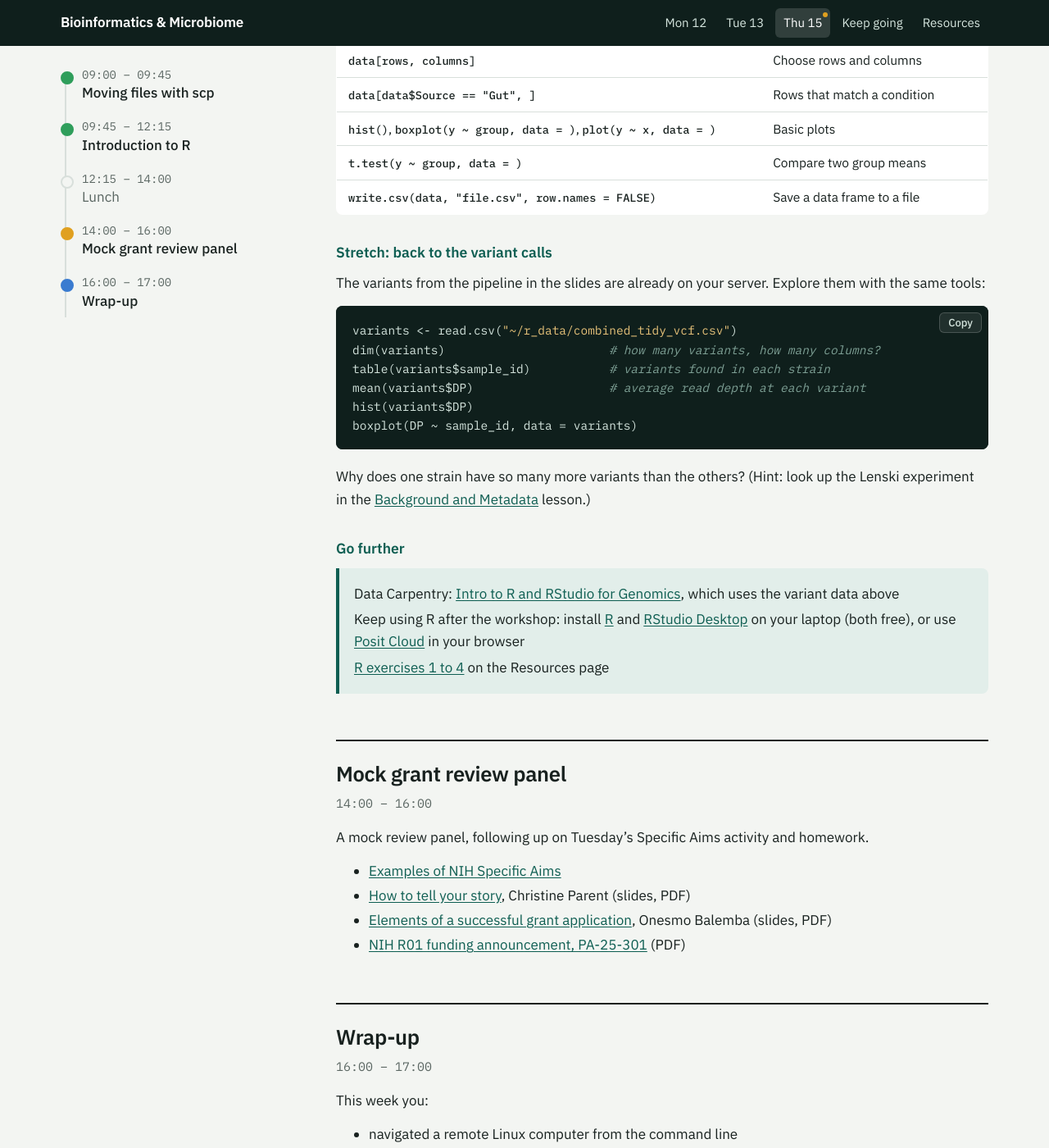
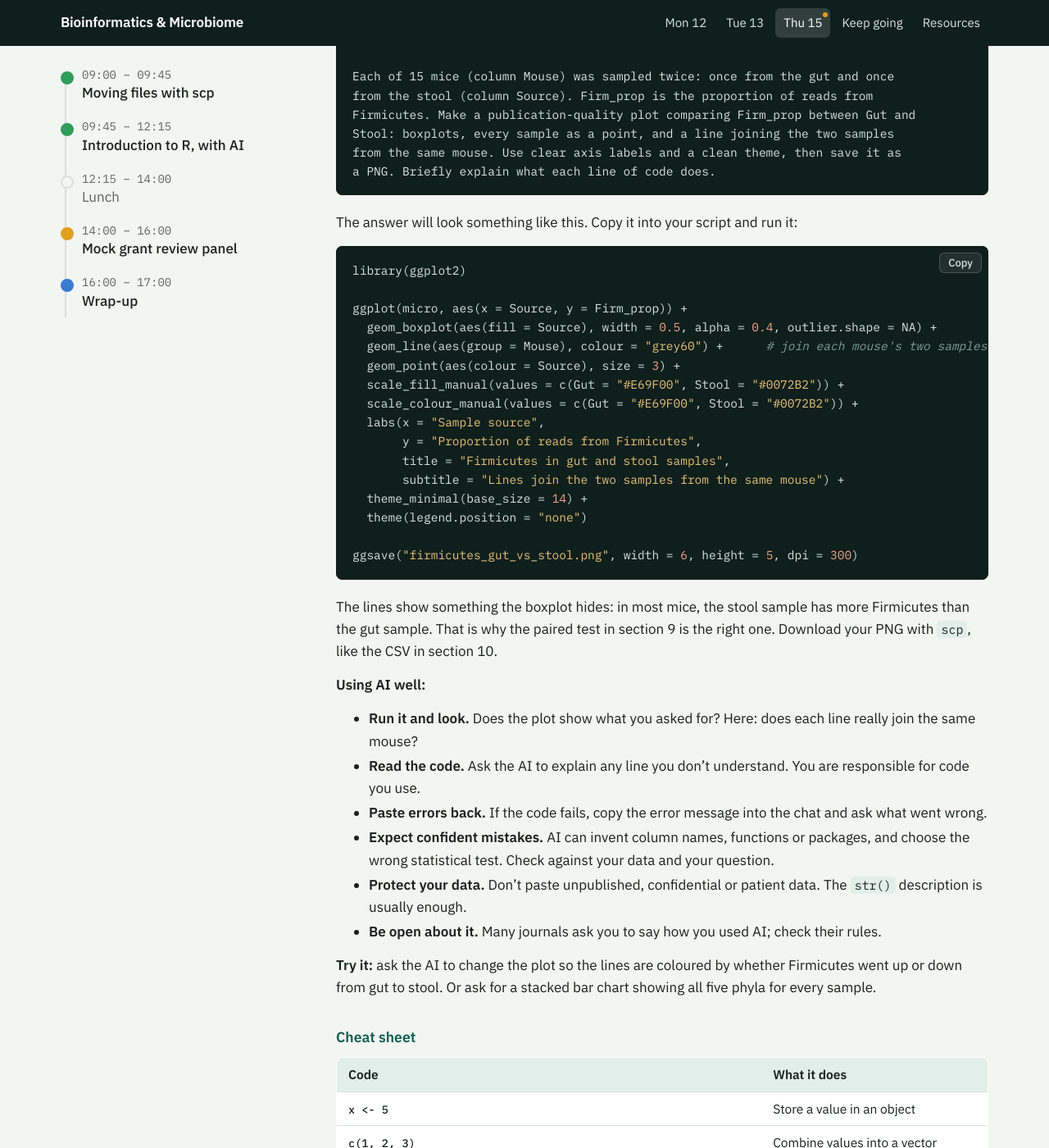
Before and after one commit to lukejharmon/tanzania2026, a Jekyll site: the page built from day4.md, in a window 1280 px wide and 1400 px high, scrolled down 7786 px. Shown: the whole window at 82% size. Built offline with Jekyll 4.4.1, drawn with Linux system fonts in a browser that asks for light colours; some of the changed text lies outside the part shown.

Commit message:
Day 4: add AI-assisted plotting example
Co-Authored-By: Claude Opus 5.5 <noreply@anthropic.com>
Claude-Session: https://claude.ai/code/session_018TzzAXs5v8jwwhRDwTFwto

````diff
--- a/_data/schedule.yml
+++ b/_data/schedule.yml
@@ -100,7 +100,7 @@
       anchor: moving-files
       kind: hands-on
     - time: "09:45 – 12:15"
-      title: Introduction to R
+      title: Introduction to R, with AI
       anchor: intro-to-r
       kind: hands-on
     - time: "12:15 – 14:00"
--- a/day4.md
+++ b/day4.md
@@ -292,6 +292,69 @@ scp dcuser@SERVER:microbiome_results.csv .
 
 Save your script too (`intro_R.R`) and download it the same way.
 
+### 11. Let AI help you write code
+
+AI chatbots such as [Claude](https://claude.ai), [ChatGPT](https://chatgpt.com) or [Gemini](https://gemini.google.com)
+(all have free versions) can write R code for you. The trick is to tell them exactly what you have and what you want.
+
+First, get a description of your data to paste into the chatbot:
+
+```r
+str(micro)
+```
+
+Then write a prompt like this one, pasting your own `str()` output where shown:
+
+```
+I'm using R with the ggplot2 package. I have a data frame called micro.
+Here is the output of str(micro):
+
+[paste the output here]
+
+Each of 15 mice (column Mouse) was sampled twice: once from the gut and once
+from the stool (column Source). Firm_prop is the proportion of reads from
+Firmicutes. Make a publication-quality plot comparing Firm_prop between Gut and
+Stool: boxplots, every sample as a point, and a line joining the two samples
+from the same mouse. Use clear axis labels and a clean theme, then save it as
+a PNG. Briefly explain what each line of code does.
+```
+
+The answer will look something like this. Copy it into your script and run it:
+
+```r
+library(ggplot2)
+
+ggplot(micro, aes(x = Source, y = Firm_prop)) +
+  geom_boxplot(aes(fill = Source), width = 0.5, alpha = 0.4, outlier.shape = NA) +
+  geom_line(aes(group = Mouse), colour = "grey60") +      # join each mouse's two samples
+  geom_point(aes(colour = Source), size = 3) +
+  scale_fill_manual(values = c(Gut = "#E69F00", Stool = "#0072B2")) +
+  scale_colour_manual(values = c(Gut = "#E69F00", Stool = "#0072B2")) +
+  labs(x = "Sample source",
+       y = "Proportion of reads from Firmicutes",
+       title = "Firmicutes in gut and stool samples",
+       subtitle = "Lines join the two samples from the same mouse") +
+  theme_minimal(base_size = 14) +
+  theme(legend.position = "none")
+
+ggsave("firmicutes_gut_vs_stool.png", width = 6, height = 5, dpi = 300)
+```
+
+The lines show something the boxplot hides: in most mice, the stool sample has more Firmicutes than the gut sample.
+That is why the paired test in section 9 is the right one. Download your PNG with `scp`, like the CSV in section 10.
+
+**Using AI well:**
+
+- **Run it and look.** Does the plot show what you asked for? Here: does each line really join the same mouse?
+- **Read the code.** Ask the AI to explain any line you don't understand. You are responsible for code you use.
+- **Paste errors back.** If the code fails, copy the error message into the chat and ask what went wrong.
+- **Expect confident mistakes.** AI can invent column names, functions or packages, and choose the wrong statistical test. Check against your data and your question.
+- **Protect your data.** Don't paste unpublished, confidential or patient data. The `str()` description is usually enough.
+- **Be open about it.** Many journals ask you to say how you used AI; check their rules.
+
+**Try it:** ask the AI to change the plot so the lines are coloured by whether Firmicutes went up or down from gut to stool.
+Or ask for a stacked bar chart showing all five phyla for every sample.
+
 ### Cheat sheet
 
 | Code | What it does |
````
